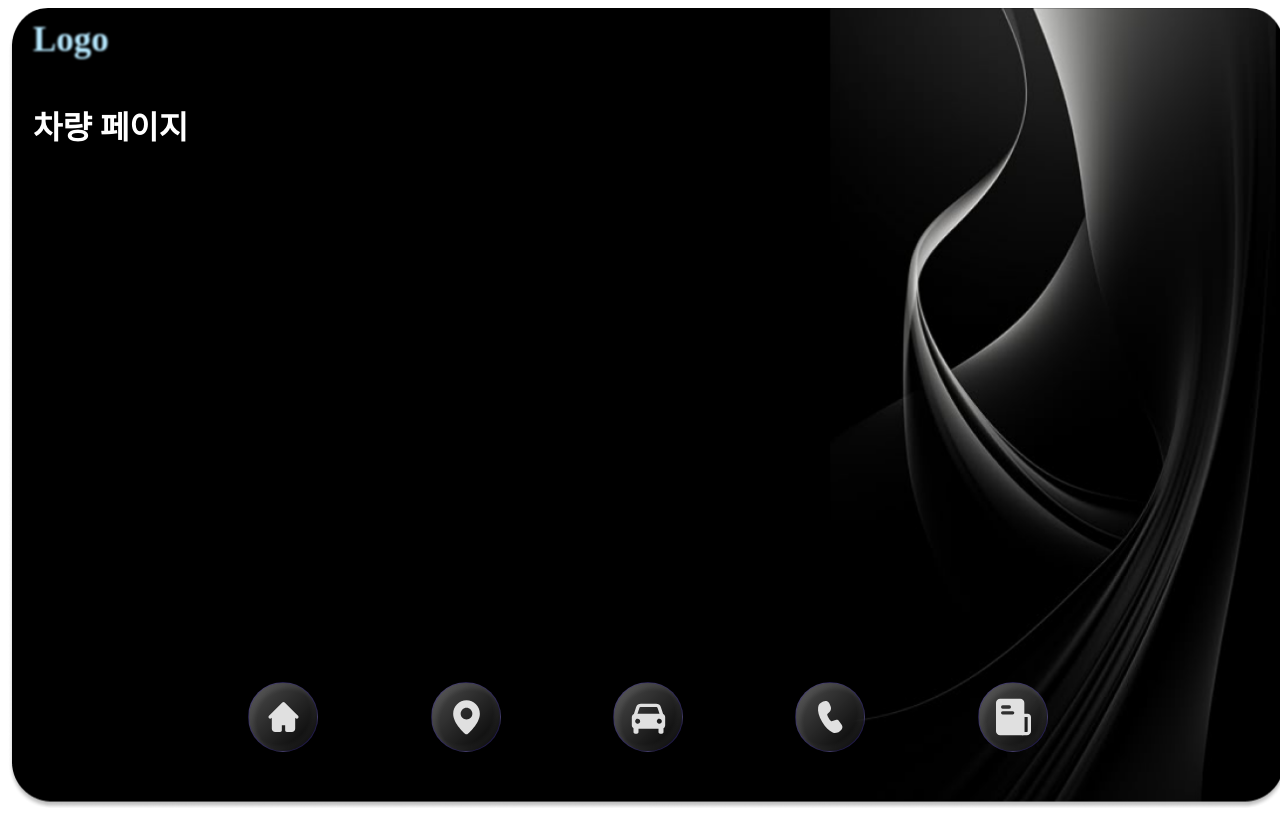
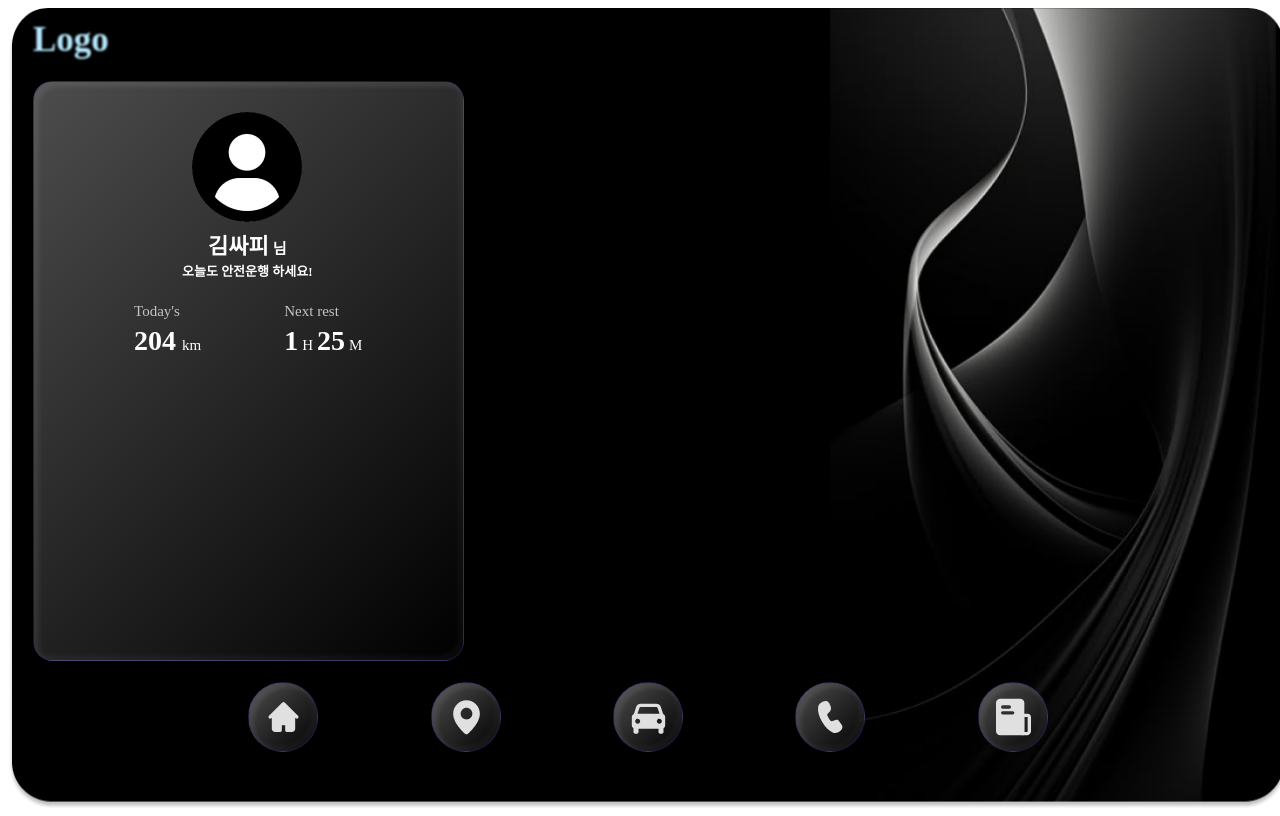
Before and after one commit to wooyoungman/Jamkkaebi, a React (Vite) app in the folder frontend/: page /driver/car-control in a window 1280 px wide. Built offline with nearby package versions, Linux system fonts and the light colour scheme.

Commit message:
feat:차량통제기능ui조정

```diff
--- a/frontend/src/components/driver/driverMain/DriverMainCSS.tsx
+++ b/frontend/src/components/driver/driverMain/DriverMainCSS.tsx
@@ -130,3 +130,9 @@ export const RightBottomWeather = styled(RightBottomDiv)`
   background-repeat: no-repeat;
   background-position: center;
 `;
+
+export const DriverConditionDiv = styled.div`
+  display: flex;
+  align-items: center;
+  gap: 20px;
+`
--- a/frontend/src/pages/driver/DriverCarPage.tsx
+++ b/frontend/src/pages/driver/DriverCarPage.tsx
@@ -1,5 +1,13 @@
+import { Body } from "@/components/driver/DriverStructure";
+import DriverMainLeft from "@/components/driver/driverMain/DriverMainLeft";
+
 const DriverCarPage: React.FC = () => {
-  return <h1 style={{ color: "white" }}>차량 페이지</h1>;
+  return (
+    <>
+      <Body>
+        <DriverMainLeft />
+      </Body>
+    </>
+  );
 };
-
 export default DriverCarPage;
```
Also changed, not shown: frontend/src/components/driver/driverCarControl/DriverCarRight.tsx (added, +15 -0 lines).
